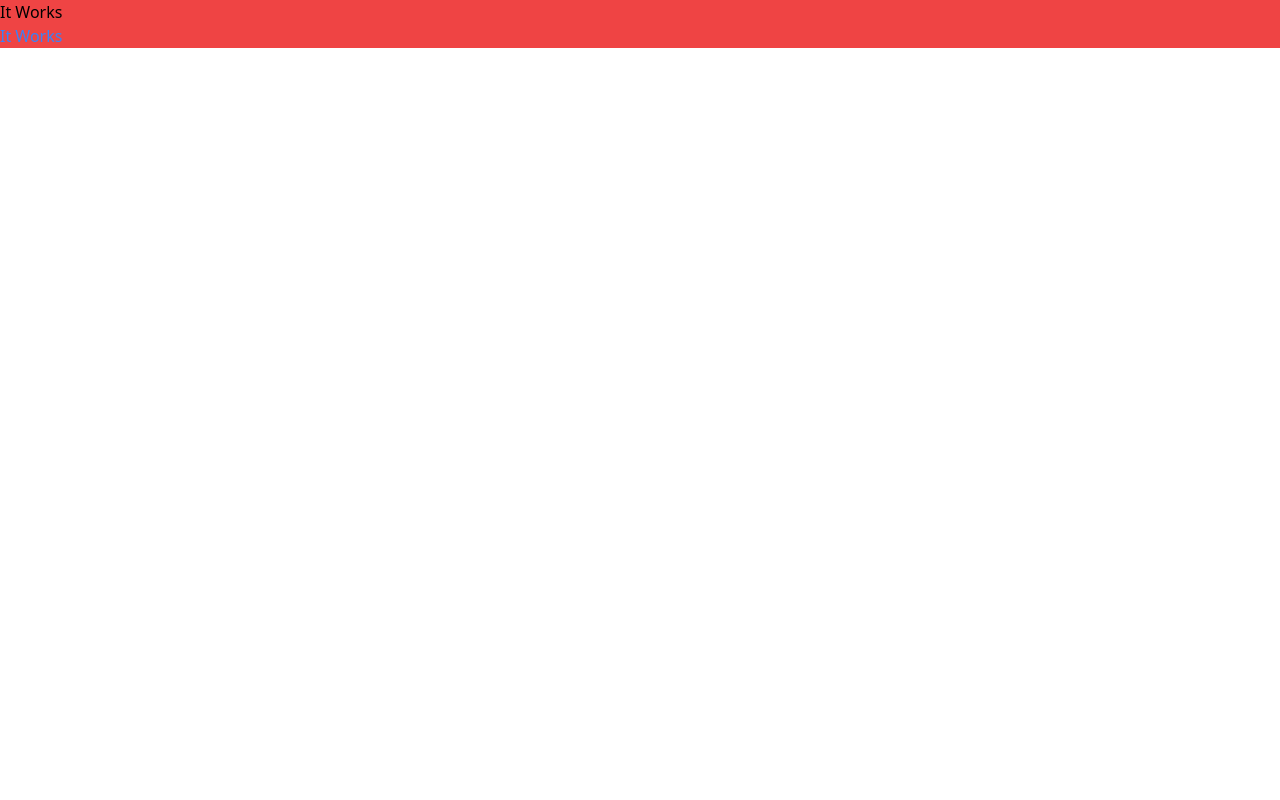
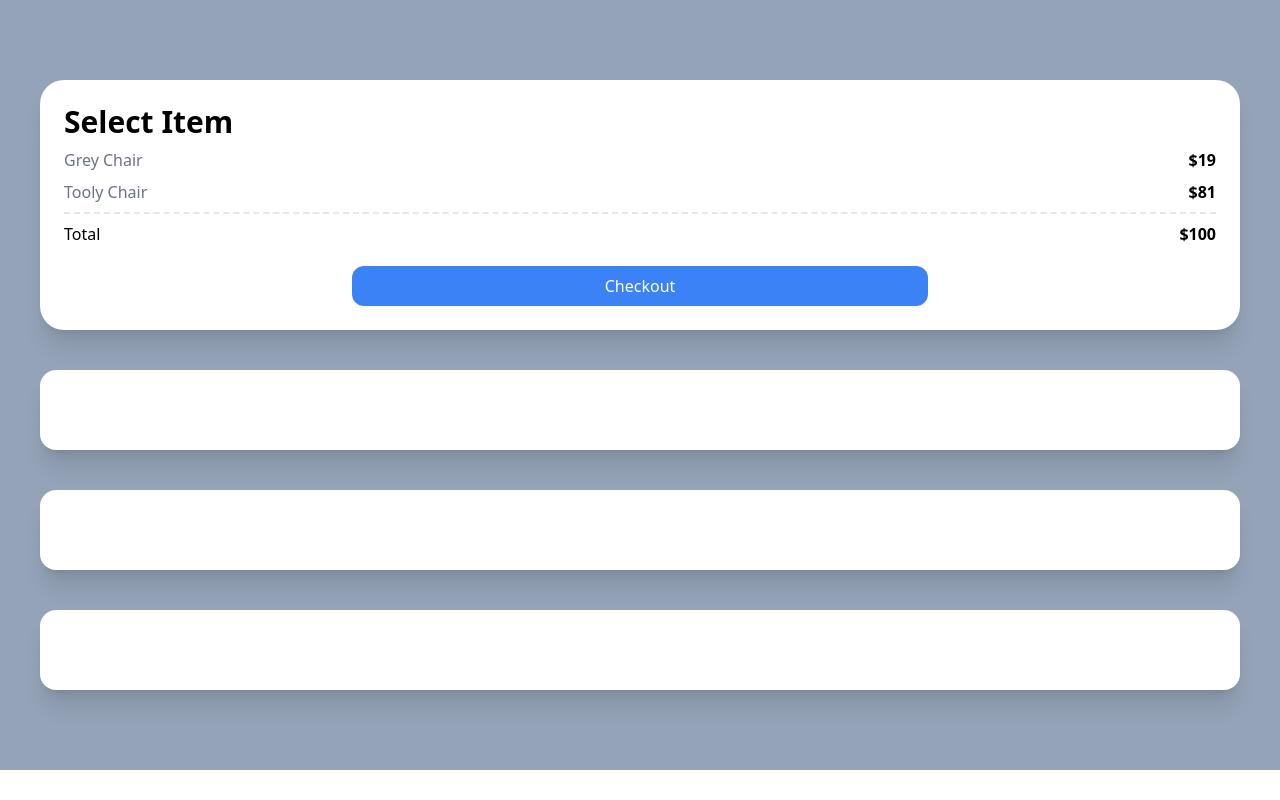
Before and after one commit to cattynip/tailwind-css-practice, a Next.js app: page / in a window 1280 px wide. Built offline with nearby package versions, Linux system fonts and the light colour scheme.

Commit message:
4.1 Test Drive part One

```diff
--- a/package.json
+++ b/package.json
@@ -18,7 +18,8 @@
   "dependencies": {
     "next": "12.2.3",
     "react": "18.2.0",
-    "react-dom": "18.2.0"
+    "react-dom": "18.2.0",
+    "remark": "^14.0.2"
   },
   "devDependencies": {
     "@types/node": "18.6.2",
--- a/pages/index.tsx
+++ b/pages/index.tsx
@@ -2,9 +2,33 @@
 
 const Home: NextPage = () => {
   return (
-    <div className="bg-red-500">
-      <h1 className="text-black-500">It Works</h1>
-      <h2 className="text-blue-500">It Works</h2>
+    <div className='bg-slate-400 py-20 px-10 grid gap-10'>
+      <div className='bg-white p-6 rounded-3xl shadow-xl'>
+        <span className='font-semibold text-3xl'>Select Item</span>
+
+        <div className='flex justify-between my-2'>
+          <span className='text-gray-500'>Grey Chair</span>
+          <span className='font-bold'>$19</span>
+        </div>
+
+        <div className='flex justify-between my-2'>
+          <span className='text-gray-500'>Tooly Chair</span>
+          <span className='font-bold'>$81</span>
+        </div>
+
+        <div className='flex justify-between mt-2 pt-2 border-t-2 border-dashed'>
+          <span>Total</span>
+          <span className='font-extrabold'>$100</span>
+        </div>
+
+        <div className='mt-5 bg-blue-500 text-white p-2 text-center rounded-xl cursor-pointer w-2/4 mx-auto'>Checkout</div>
+      </div>
+
+      <div className='bg-white p-10 rounded-2xl shadow-xl'></div>
+
+      <div className='bg-white p-10 rounded-2xl shadow-xl'></div>
+
+      <div className='bg-white p-10 rounded-2xl shadow-xl'></div>
     </div>
   );
 };
```
Also changed, not shown: 2 other files (tests, documents, lock files or other folders).
